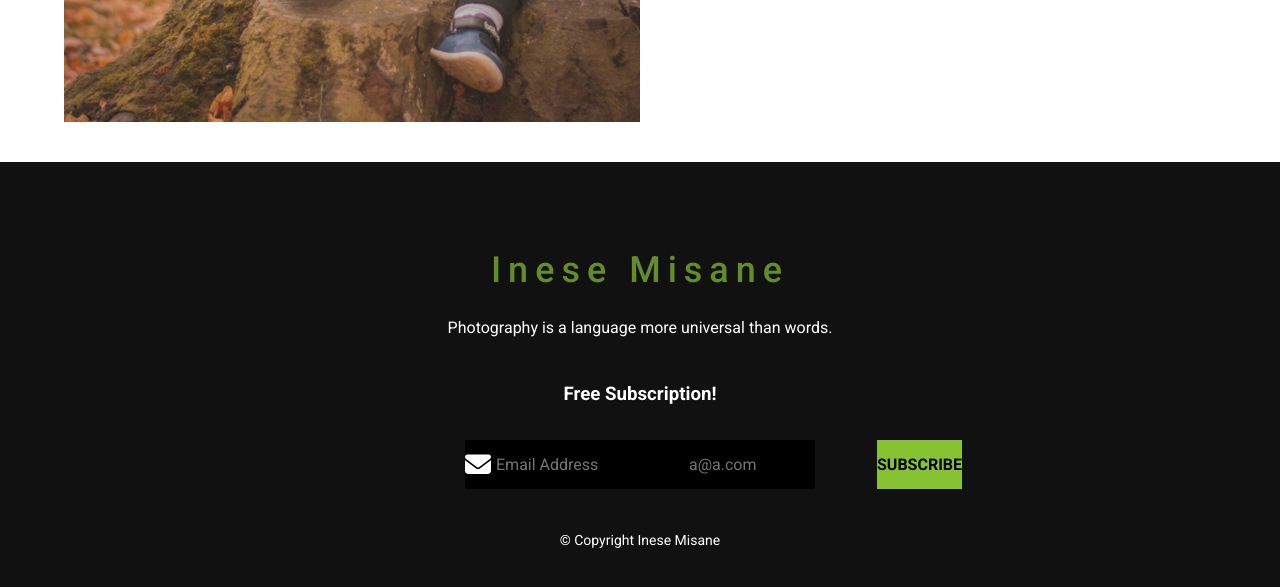
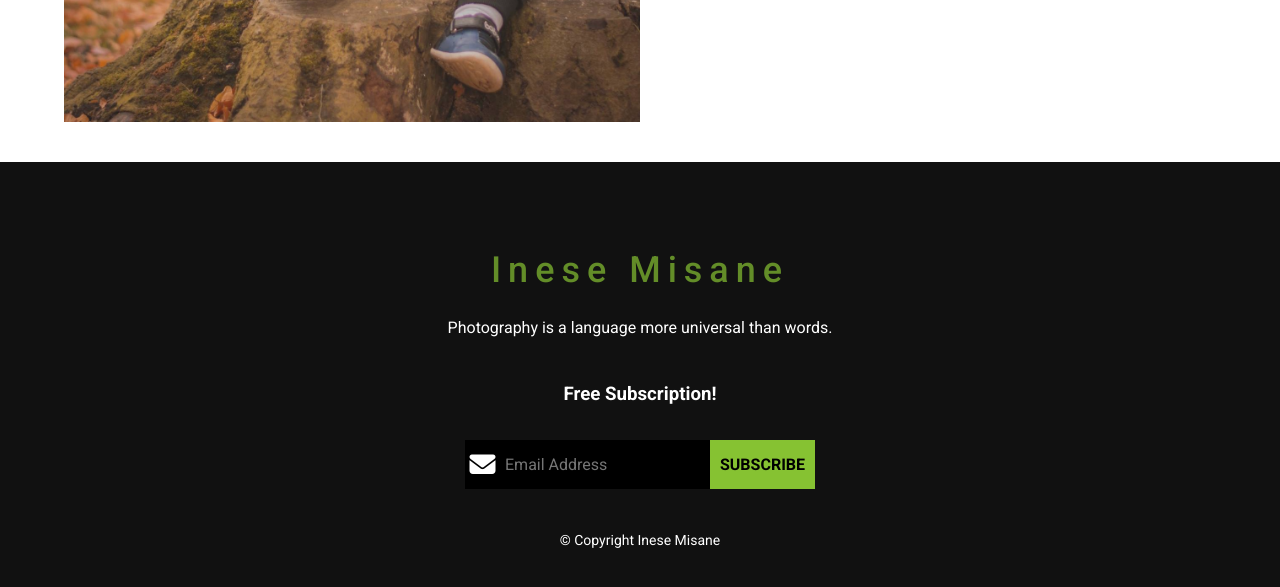
Before and after one commit to DinoPopsik/Mid-Project, a plain HTML site: page index.html in a window 1280 px wide. Shown: the part 3164-3751 px from the top of the page. Drawn offline with Linux system fonts and the light colour scheme.

Commit message:
Update index.html

```diff
--- a/index.html
+++ b/index.html
@@ -160,7 +160,7 @@
         <i class = "fas fa-envelope"></i>
         <input type="email" id = "email"
         placeholder="Email Address">
-         <input type="email" id="input2"name='e-mail' placeholder="a@a.com" />
+
         <button type="submit">SUBSCRIBE</button>
     </div>
 </div>
```
